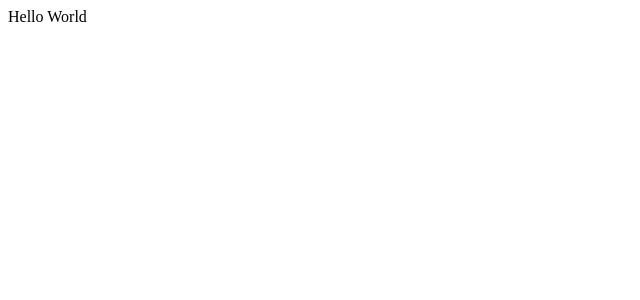
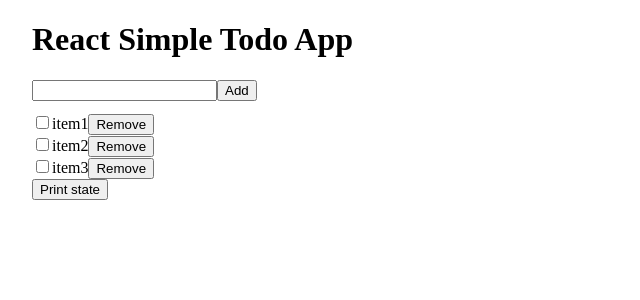
Before and after one commit to devilkim/react-simple-todo, a React (Create React App) app: page / in a window 1280 px wide. Shown: the top 300 px of the page, without its empty margins (0-640 px from the left). Built offline with nearby package versions, Linux system fonts and the light colour scheme.

Commit message:
Complete

```diff
--- /dev/null
+++ b/src/App.css
@@ -0,0 +1,16 @@
+ul, li {
+  list-style: none;
+  margin: 0;
+  padding: 0;
+}
+
+div.container {
+  padding-left: 24px;
+}
+
+div.todo-input-text {
+  padding-bottom: 12px;
+}
+ul.todo-list {
+
+}
--- a/src/App.js
+++ b/src/App.js
@@ -1,10 +1,62 @@
 import React, { Component } from 'react';
+import './App.css';
 
 class App extends Component {
+  state = {
+    todos: [
+      {text: 'item1', checked: false},
+      {text: 'item2', checked: false},
+      {text: 'item3', checked: false}
+    ]
+  }
+
+  onClickAddButton() {
+    const input_text = this.refs.input_text.value;
+    this.refs.input_text.value = '';
+
+    if (input_text === '') {
+      alert('You must write todo at least 1 character.');
+      return;
+    }
+
+    const array = [...this.state.todos, {text: input_text, checked: false}];
+    this.setState({todos: [...array]});
+  }
+
+  onChangeTodoItem(index) {
+    const array = [...this.state.todos];
+    array[index].checked = !array[index].checked;
+    this.setState({todos: [...array]});
+  }
+
+  onClickRemoveButton(index) {
+    const array = [...this.state.todos];
+    array.splice(index, 1);
+    this.setState({todos: [...array]});
+  }
+
   render() {
     return (
-      <div>
-        Hello World
+      <div className='container'>
+        <h1>React Simple Todo App</h1>
+        <div className='todo-input-text'>
+          <input type='text' ref='input_text' />
+          <button type='button' onClick={this.onClickAddButton.bind(this)}>Add</button>
+        </div>
+        <ul className='todo-list'>
+          {
+            this.state.todos.map((item, index) => (
+                <li key={index}>
+                  <input type='checkbox'
+                    checked={item.checked}
+                    onChange={this.onChangeTodoItem.bind(this, index)}/>
+                  {item.text}
+                  <button type='button' onClick={this.onClickRemoveButton.bind(this, index)}>Remove</button>
+                </li>
+            ))
+          }
+        </ul>
+        <button type='button' onClick={() => {console.log(this.state);}}>Print state</button>
       </div>
     );
   }
```
